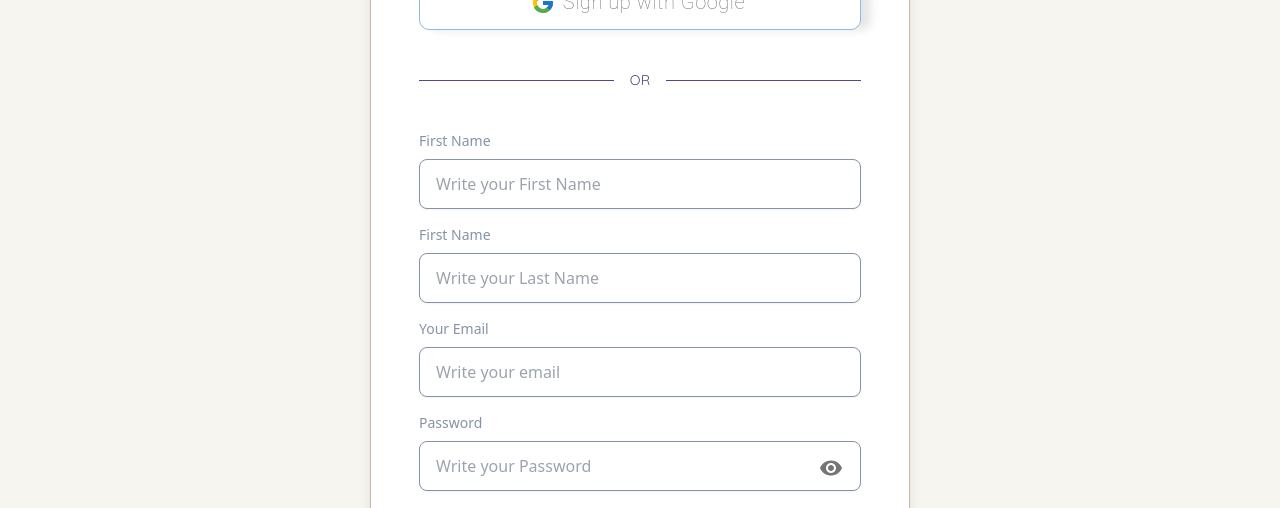
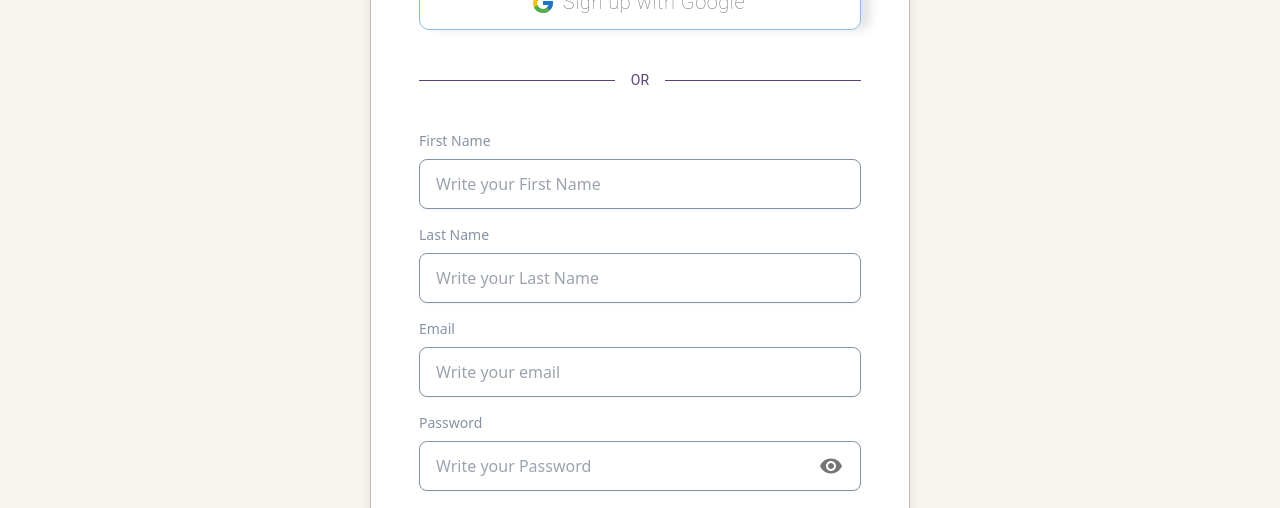
Before and after one commit to ekkomediaprojects/ummati-frontend, a React (Create React App) app: page /signup in a window 1280 px wide. Shown: the part 292-800 px from the top of the page. Built offline with nearby package versions, Linux system fonts and the light colour scheme.

Commit message:
signup passsword validation added

```diff
--- a/src/pages/SignUp.js
+++ b/src/pages/SignUp.js
@@ -14,25 +14,48 @@ const SignUp = () => {
   const [firstName, setFirstName] = useState("");
   const [lastName, setLastName] = useState("");
   const [showPassword, setShowPassword] = useState(false);
+  const [agreedToTerms, setAgreedToTerms] = useState(false);
+
+  // Error states
+  const [errors, setErrors] = useState({
+    email: "",
+    password: "",
+    firstName: "",
+    lastName: "",
+    terms: "",
+  });
 
   const handleSubmit = (e) => {
     e.preventDefault();
-    navigate("/dashboard");
-  };
 
-  const handleGoogleLogin = () => {
-    console.log("Google login clicked");
-    navigate("/dashboard");
+    // Validation
+    const newErrors = {};
+    if (!firstName) newErrors.firstName = "First Name is required.";
+    if (!lastName) newErrors.lastName = "Last Name is required.";
+    if (!email) newErrors.email = "Email is required.";
+    else if (!/\S+@\S+\.\S+/.test(email))
+      newErrors.email = "Enter a valid email address.";
+    if (!password) newErrors.password = "Password is required.";
+    else if (password.length < 6)
+      newErrors.password = "Password must be at least 6 characters.";
+    if (!agreedToTerms)
+      newErrors.terms = "You must agree to the Terms and Conditions.";
+
+    setErrors(newErrors);
+
+    // If no errors, proceed
+    if (Object.keys(newErrors).length === 0) {
+      console.log("Form submitted successfully!");
+      navigate("/");
+    }
   };
 
   const togglePasswordVisibility = () => {
     setShowPassword((prevState) => !prevState);
   };
 
-  const [agreedToTerms, setAgreedToTerms] = useState(false); // New state for checkbox
-
   const handleTermsChange = (e) => {
-    setAgreedToTerms(e.target.checked); // Update the state when checkbox is toggled
+    setAgreedToTerms(e.target.checked);
   };
   return (
     <div>
@@ -50,8 +73,8 @@ const SignUp = () => {
             flexDirection: "column",
             alignItems: "center",
             justifyContent: "center",
-            gap: "24px", // Adds equal spacing between all children
-            boxSizing: "border-box", // Ensures padding doesn't push the element out of view
+            gap: "24px",
+            boxSizing: "border-box",
           }}
           className="p-6 bg-white shadow-lg"
         >
@@ -81,7 +104,7 @@ const SignUp = () => {
                 style={{ width: "24px", height: "24px" }}
               />
             }
-            onClick={handleGoogleLogin}
+            onClick={() => console.log("Google login clicked")}
             sx={{
               boxShadow: "10px 0px 10px 0px rgba(0, 0, 0, 0.1)",
               borderRadius: "10px",
@@ -98,44 +121,27 @@ const SignUp = () => {
           >
             Sign up with Google
           </Button>
+
+          {/* OR Divider */}
           <Box
             sx={{
               display: "flex",
               alignItems: "center",
               width: "100%",
-              margin: "16px 0", // Adjusts spacing around the divider
+              margin: "16px 0",
             }}
           >
-            <Box
-              sx={{
-                flex: 1,
-                height: "1px",
-                backgroundColor: "#5A4283",
-              }}
-            />
+            <Box sx={{ flex: 1, height: "1px", backgroundColor: "#5A4283" }} />
             <Typography
-              sx={{
-                padding: "0 16px",
-                fontSize: "14px",
-                color: "#5A4283",
-                fontFamily: "Quicksand, sans-serif",
-              }}
+              sx={{ padding: "0 16px", fontSize: "14px", color: "#5A4283" }}
             >
               OR
             </Typography>
-            <Box
-              sx={{
-                flex: 1,
-                height: "1px",
-                backgroundColor: "#5A4283",
-              }}
-            />
+            <Box sx={{ flex: 1, height: "1px", backgroundColor: "#5A4283" }} />
           </Box>
 
-          {/* Email & Password Form */}
+          {/* Form */}
           <form onSubmit={handleSubmit} className="w-full">
-            {/* First Name Input */}
-
             <div className="mb-4">
               <label
                 htmlFor="firstName"
@@ -152,13 +158,16 @@ const SignUp = () => {
                 required
                 className="w-full px-4 py-3 bg-white border border-[#8692A6] rounded-lg shadow-sm focus:outline-none focus:ring-1"
               />
+              {errors.firstName && (
+                <p className="text-red-500 text-sm">{errors.firstName}</p>
+              )}
             </div>
             <div className="mb-4">
               <label
                 htmlFor="lastName"
                 className="block text-sm font-medium text-[#8692A6] mb-2"
               >
-                First Name
+                Last Name
               </label>
               <input
                 id="lastName"
@@ -169,13 +178,16 @@ const SignUp = () => {
                 required
                 className="w-full px-4 py-3 bg-white border border-[#8692A6] rounded-lg shadow-sm focus:outline-none focus:ring-1"
               />
+              {errors.lastName && (
+                <p className="text-red-500 text-sm">{errors.lastName}</p>
+              )}
             </div>
             <div className="mb-4">
               <label
                 htmlFor="email"
                 className="block text-sm font-medium text-[#8692A6] mb-2"
               >
-                Your Email
+                Email
               </label>
               <input
                 id="email"
@@ -186,6 +198,9 @@ const SignUp = () => {
                 required
                 className="w-full px-4 py-3 bg-white border border-[#8692A6] rounded-lg shadow-sm focus:outline-none focus:ring-1"
               />
+              {errors.email && (
+                <p className="text-red-500 text-sm">{errors.email}</p>
+              )}
             </div>
             {/* Password Input */}
             <div className="mb-4 relative">
@@ -195,27 +210,31 @@ const SignUp = () => {
               >
                 Password
               </label>
+              <div className="relative">
                 <input
                   id="password"
-                type={showPassword ? "text" : "password"} // Toggle the input type
+                  type={showPassword ? "text" : "password"}
                   value={password}
                   placeholder="Write your Password"
                   onChange={(e) => setPassword(e.target.value)}
                   required
                   className="w-full px-4 py-3 border border-[#8692A6] rounded-lg shadow-sm focus:outline-none focus:ring-1"
                 />
-              {/* Eye Icon for toggling password visibility */}
                 <IconButton
                   onClick={togglePasswordVisibility}
                   sx={{
                     position: "absolute",
                     right: "10px",
-                  top: "70%",
+                    top: "50%",
                     transform: "translateY(-50%)",
                   }}
                 >
                   {showPassword ? <VisibilityOff /> : <Visibility />}
                 </IconButton>
+              </div>
+              {errors.password && (
+                <p className="text-red-500 text-sm">{errors.password}</p>
+              )}
             </div>
 
             <div className="flex justify-between items-center mb-4">
@@ -229,11 +248,11 @@ const SignUp = () => {
                       onChange={handleTermsChange}
                       required
                       sx={{
-                      '& .MuiCheckbox-root': {
-                        color: '#5A4283', // Set the default color of the checkbox
+                        "& .MuiCheckbox-root": {
+                          color: "#5A4283", // Set the default color of the checkbox
                         },
-                      '&.Mui-checked': {
-                        color: '#5A4283', // Set the color when checkbox is checked
+                        "&.Mui-checked": {
+                          color: "#5A4283", // Set the color when checkbox is checked
                         },
                       }}
                     />
```
Lines whose indentation alone changed are shown as unchanged.
